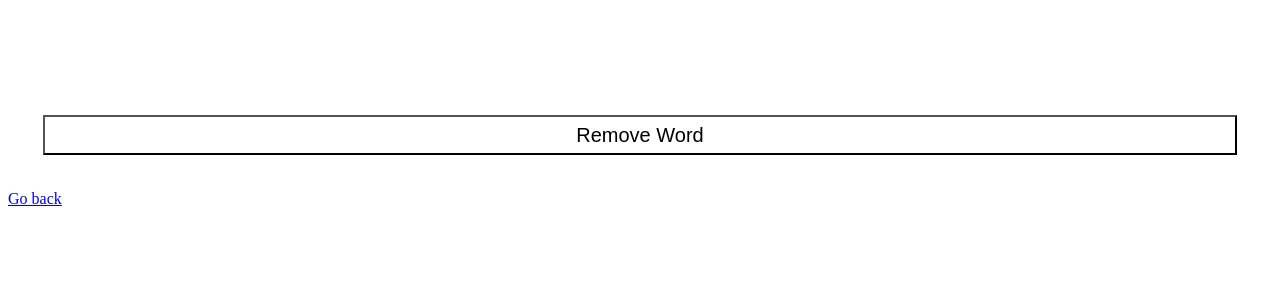
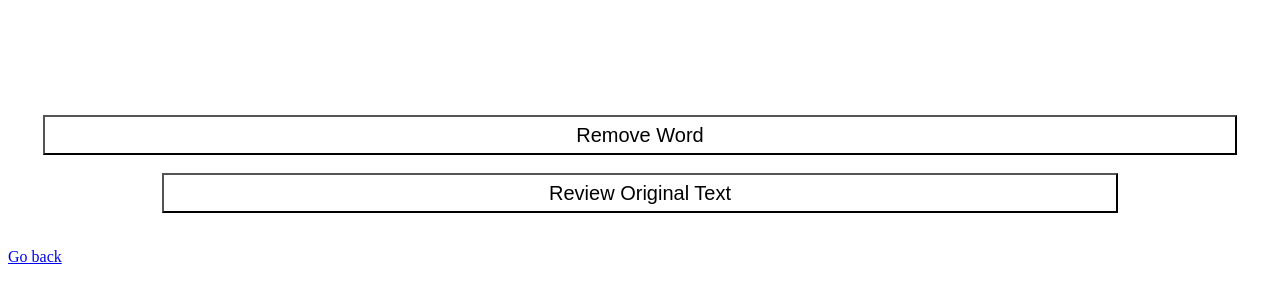
Before and after one commit to AsherLanthier/memorize_web_app, a plain HTML site: page memorize.html in a window 1280 px wide. Drawn offline with Linux system fonts and the light colour scheme.

Commit message:
I added a popup box that allows the user to review the text that are trying to memorize in case the forget a word.

```diff
--- a/memorize.html
+++ b/memorize.html
@@ -12,8 +12,16 @@
         <p id="text_display"></p>
 
         <div class="text_box">
-            <button id="remove_word" onclick="remove_word()">Remove Word</button>
+            <button id="remove_word" onclick="remove_word()">Remove Word</button> <br><br>
+
+            <button onclick="pop_up_text()" id="pop_up_button">Review Original Text</button> <br>
         </div>
+
+
+        <dialog id="read_text">
+            <h1>box</h1>
+        </dialog>
+
 
         <a href="add_text.html">
             Go back
--- a/memorizer.js
+++ b/memorizer.js
@@ -1,6 +1,7 @@
 var used_words = [];
 var words;
 var punctuation = ['.', ',', '!', '?', '$', ';', ':', '(', ')', '%'];
+var times_pressed = 0;
 
 function set_text(){
     var text = document.getElementById("text_input");
@@ -73,3 +74,19 @@ function change_bg(){
     localStorage.setItem('bg_color', color);
     document.body.style.backgroundColor = color;
 }
+
+function pop_up_text(){
+    var pop_up_box = document.getElementById('read_text');
+    var pop_up_button = document.getElementById('pop_up_button');
+    times_pressed ++;
+
+    if(times_pressed % 2 !== 0){
+        pop_up_box.textContent = localStorage.getItem('text to memorize')
+        pop_up_box.show();
+        pop_up_button.textContent = 'Close Original Text';
+    }
+    else{
+        pop_up_box.close();
+        pop_up_button.textContent = 'Review Original Text';
+    }
+}
--- a/style.css
+++ b/style.css
@@ -34,12 +34,28 @@ body {
   background-color: white;
 }
 
+#pop_up_button{
+  height: 40px;
+  width: 80%;
+  font-size: 20px;
+  background-color: white;
+
+
+}
+
+#read_text {
+  position: relative;
+}
+
 .text_box {
   padding: 35px;
+  text-align: center;
 
 }
 
 #set_text {
   width: 75%;
   height: 40px;
+  background-color: white;
+  font-size: 15px;
 }
```
